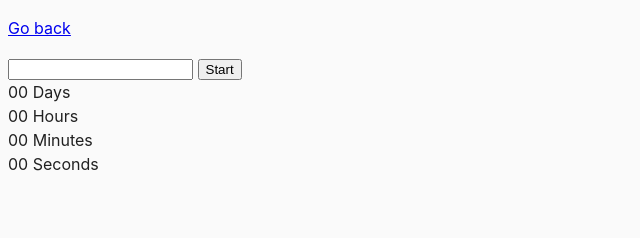
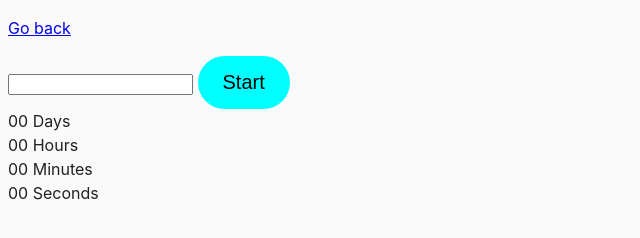
Before and after one commit to DanikJA/goit-js-hw-09, a website built with Parcel: page src/02-timer.html in a window 1280 px wide. Shown: the whole page, without its empty margins (0-640 px from the left). Built offline with nearby package versions, Linux system fonts and the light colour scheme.

Commit message:
added stiles

```diff
--- a/src/css/common.css
+++ b/src/css/common.css
@@ -16,3 +16,11 @@ img {
   display: block;
   max-width: 100%;
 }
+
+button {
+  border: none;
+  border-radius: 50px;
+  background-color: cyan;
+  padding: 15px 25px;
+  font-size: 20px;
+}
--- a/src/js/01-color-switcher.js
+++ b/src/js/01-color-switcher.js
@@ -1,3 +1,5 @@
+import '../css/common.css';
+
 const startBtn = document.querySelector('[data-start]');
 const stopBtn = document.querySelector('[data-stop]');
 const body = document.body;
```
